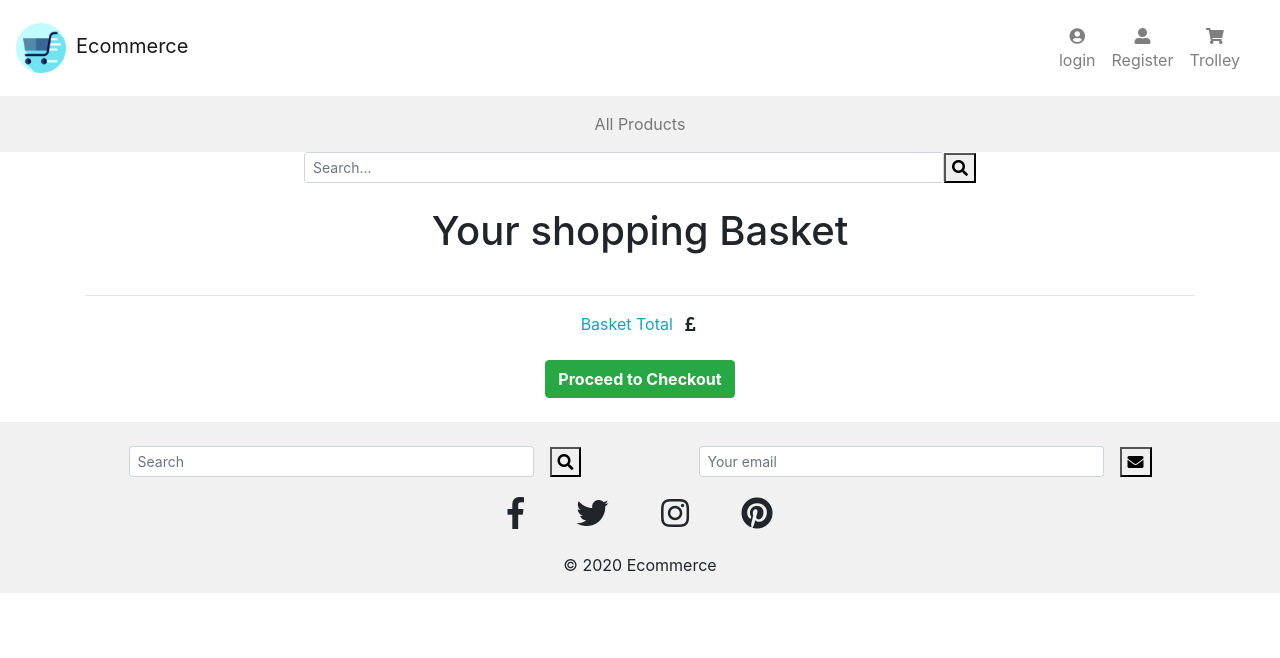
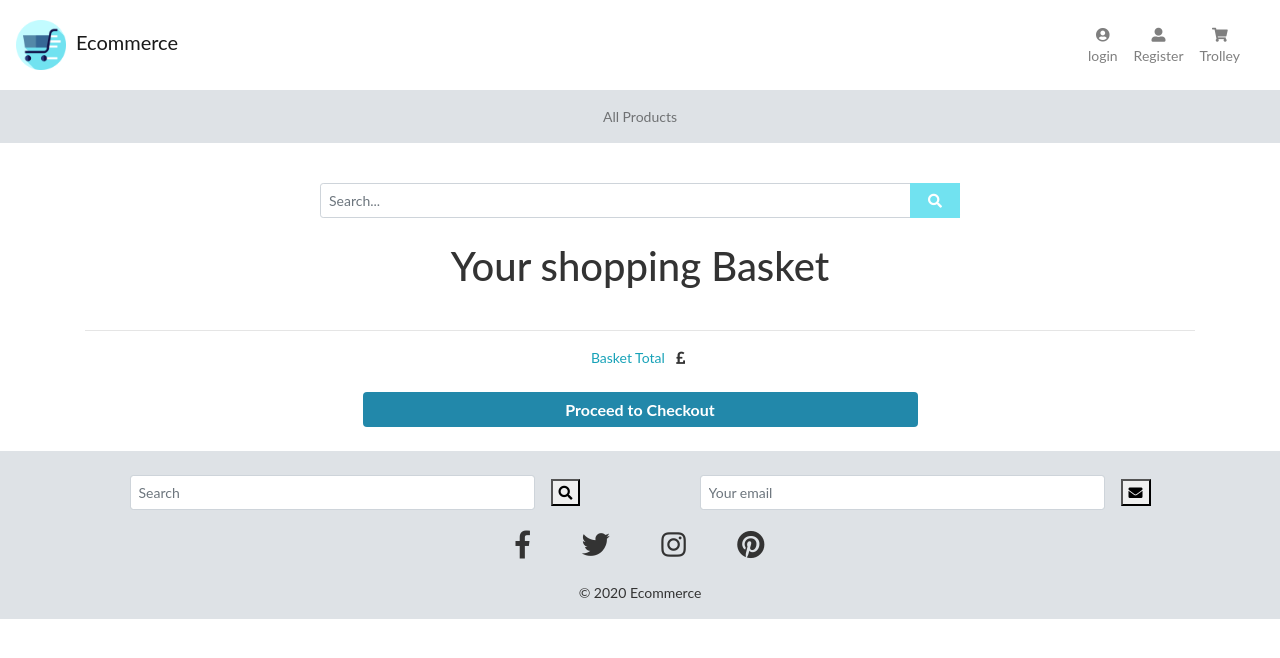
Before and after one commit to Luciano-Lima/ecommerce, a Django app: template cart/templates/cart.html in a window 1280 px wide. Shown: the top 658 px of the page. Run offline with Django 3.2, Linux system fonts and the light colour scheme; the template is opened without the code that fills it, so the values that code supplies are empty; some libraries are stand-ins or nearby versions.

Commit message:
Styling buttons/login/register forms

```diff
--- a/static/css/styles.css
+++ b/static/css/styles.css
@@ -1,27 +1,58 @@
-
+/* Main style */
+body {
+    font-family: 'Lato', Arial, sans-serif;
+    background: #fff;
+    color: #333;
+    font-size: 14px;
+    -webkit-font-smoothing: antialiased;
+    margin: 0;
+}
 
 .bg-light {
-    background-color: #f1f1f1!important;
+    background-color: #dee2e6!important;
 
 }
 
-/* Navbar */
+
+/* Navbar & icons*/
 a.navbar-brand img {
     width: 50px;
     height: 50px;
 }
 
-.d-inline-block {
-    margin-right: 10px;
+.nav-categ {
+    font-weight: 800;
+    font-size: 1rem;
+    font-family: monospace;
+    text-transform: capitalize;
+    border-right: 1px ridge;
+    border-color: azure;
 }
 
-
-.fa-search {
-    padding-left: 0;
+.nav-categ:hover {
+    background: #c2fbff;
 }
 
 .icon-nav-description {
     display:block;
+}
+
+.rounded-circle {
+    background-color: #ff000f;
+    width: 16px;
+    height: 16px;
+    position: absolute;
+    top: 9px;
+    padding-left: 5px;
+}
+
+.page-item.active .page-link {
+    background-color: #71e2f0;
+    border-color: #71e2f0;
+}
+
+.page-link {
+    background-color: #f1f1f1;
 }
 
 /* User profile page */
@@ -33,6 +64,62 @@
     margin-left: 6px;
 }
 
+.d-inline-block {
+    margin-right: 10px;
+}
+
+#desktop-header-search {
+    margin-top: 40px;
+
+}
+
+/* Input and buttons */
+input[type="text"] {
+    height: 35px;
+}
+
+button[type="submit"] {
+    margin-left: -50px;
+    height: 35px;
+    width: 50px;
+    background: #71e2f0;
+    color: white;
+    border: 0;
+    -webkit-appearance: none;
+    outline: none;
+}
+
+/* general styling login/register/payment/return shopping buttons */
+button[type="submit"].general-style-btn {
+    background-color: #2288aa;
+    width:50%;
+}
+
+
+
+button[type="button"] {
+    background-color: #2288aa;
+}
+
+.btn-success:hover {
+    background-color: #2388aa;
+}
+
+
+/* remove paginator focus */
+.page-link:focus {
+    z-index: 2;
+    outline: 0;
+    box-shadow: none;
+}
+
+/* Search message  */
+.no-results {
+    color: #333333;
+    text-align: center;
+    font-size: 20px;
+    padding-top: 10px;
+}
 
 /* All products page */
 .product-name {
@@ -49,26 +136,14 @@
     font-size: 12px;
     margin-left: 3px;
     font-weight: 800;
-
-
 }
 
-.rounded-circle {
-    background-color: #ff000f;
-    width: 16px;
-    height: 16px;
-    position: absolute;
-    top: 9px;
-    padding-left: 5px;
-}
-
-
-
-Stripe Checkout
+/* Stripe Checkout  */
  #credit-card-errors {
     display: none;
 }
 
+/* Media queries */
 @media only screen and (max-width: 600px) {
 
     .hide-mobile {
```
